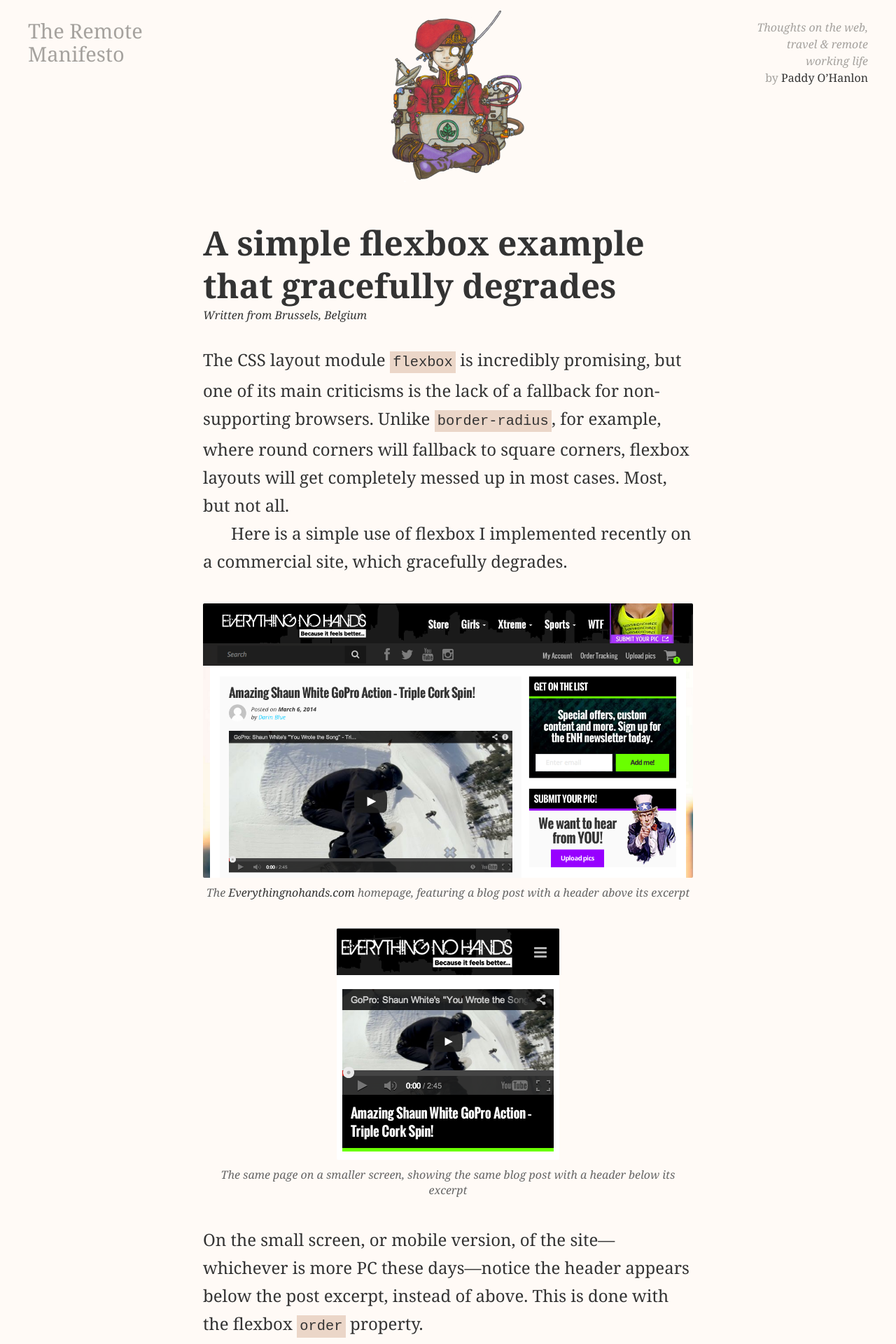
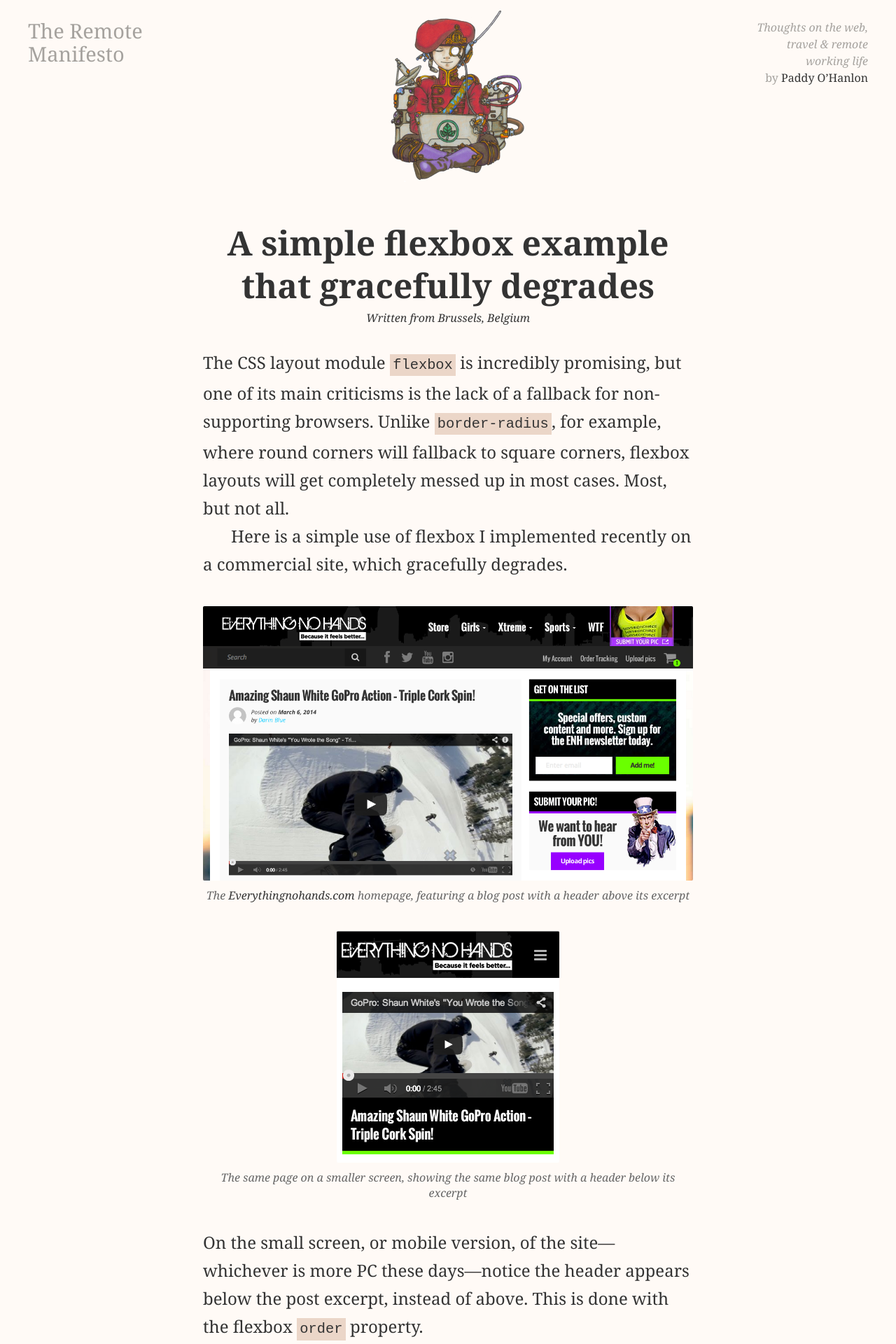
Before and after one commit to paddyohanlon/remote-manifesto, a Jekyll site: the page built from _posts/2014-03-07-a-simple-flexbox-example-that-gracefully-degrades.md, in a window 1280 px wide. Shown: the top 1920 px of the page at 70% size. Built offline with Jekyll 4.4.1, drawn with Linux system fonts in a browser that asks for light colours; Markdown is read by kramdown in place of the engine named in the settings; comment, search, counter and statistics services are not loaded.

Commit message:
Center headings. Correct flexbox post 'further reading' title.

```diff
--- a/_posts/2014-03-07-a-simple-flexbox-example-that-gracefully-degrades.md
+++ b/_posts/2014-03-07-a-simple-flexbox-example-that-gracefully-degrades.md
@@ -39,7 +39,7 @@ There is design question as to whether this technique should be used as it is in
 
 The decision was made to have the image appear before title on small screens so people could see the featured image or video for the latest post above “the fold”. It makes sense as the site’s content, and business model, is focused around image and video based media. The majority of people accessing the site with a mobile device use an iPhone, and mobile Safari and Chrome now both support `flexbox`, so the primary mobile audience are delivered what is considered to be the best experience. Users with non-supporting devices still have access to the same content, they just have to scroll a little generally.
 
-## Further Flexbox Reading
+### Further Flexbox Reading
 
 * [Using Flexible Boxes](https://developer.mozilla.org/en-US/docs/Web/Guide/CSS/Flexible_boxes), MDN.
 * [A Complete Guide to Flexbox](http://css-tricks.com/snippets/css/a-guide-to-flexbox/), CSS Tricks.
--- a/css/main.css
+++ b/css/main.css
@@ -527,6 +527,14 @@ h5 {
   font-weight: 600;
 }
 
+h1,
+h2,
+h3,
+h4,
+h5 {
+  text-align: center;
+}
+
 p {
   /* unwrap lists for values that have multiple list of values such as text-shadow */
   text-indent: 1.66667em;
@@ -578,8 +586,8 @@ small + p {
 }
 
 h2 + small {
-  margin: 0 0 2em 0;
-  text-align: left;
+  margin: .25em 0 2em 0;
+  text-align: center;
 }
 
 h1 + p,
```
Also changed, not shown: css/_typography.scss (+10 -2 lines).
